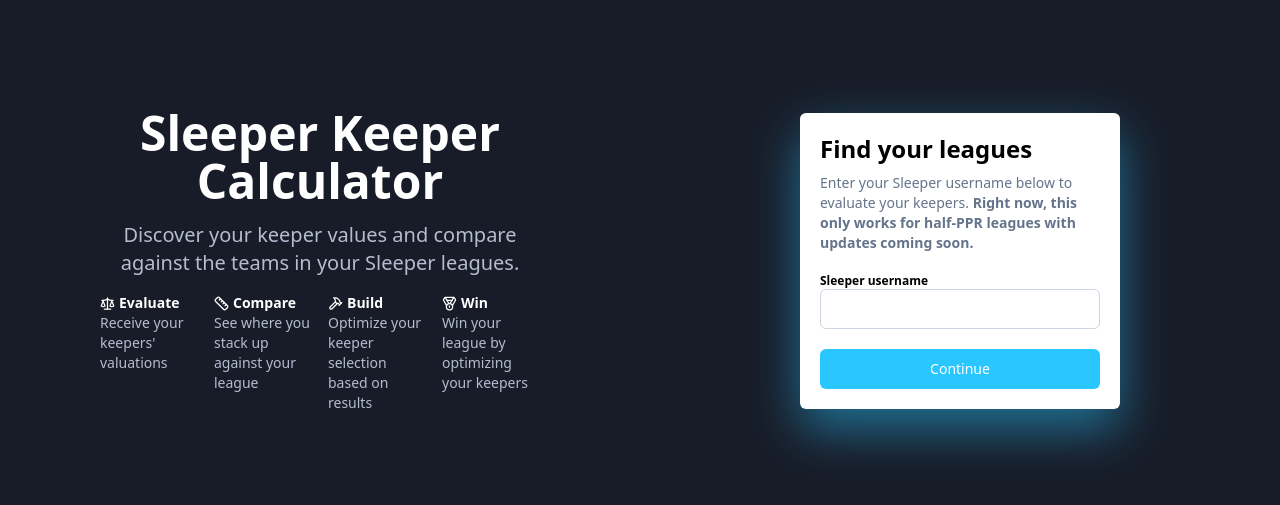
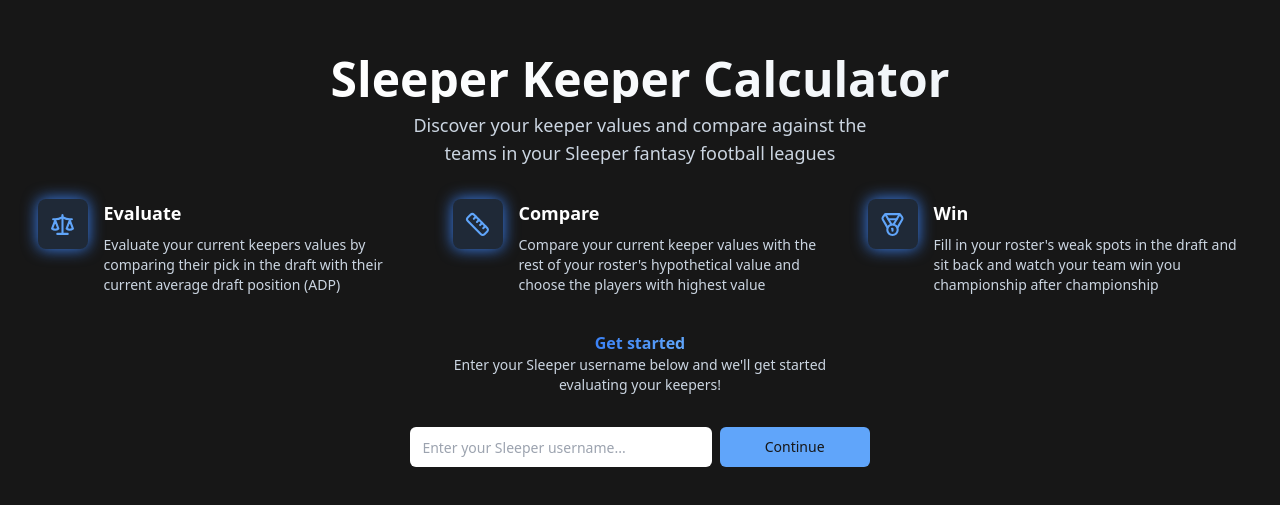
Before and after one commit to tjvonbr/keeper-calculator, a Next.js app: page / in a window 1280 px wide. Shown: the part 139-644 px from the top of the page. Built offline with nearby package versions, Linux system fonts and the light colour scheme.

Commit message:
landing redesign

```diff
--- a/src/app/globals.css
+++ b/src/app/globals.css
@@ -12,7 +12,3 @@
     --background-end-rgb: 0, 0, 0;
   }
 }
-
-body {
-  color: rgb(var(--foreground-rgb));
-}
--- a/src/app/layout.tsx
+++ b/src/app/layout.tsx
@@ -13,7 +13,7 @@
   children: React.ReactNode;
 }) {
   return (
-    <html className="bg-[#181c28]" lang="en">
+    <html className="bg-[#171717]" lang="en">
       <body>{children}</body>
       <Toaster position="bottom-right" />
     </html>
--- a/src/app/page.tsx
+++ b/src/app/page.tsx
@@ -1,67 +1,29 @@
+import HeroFeatures from "@/components/HeroFeatures";
 import LeagueForm from "@/components/LeagueForm";
-import { Hammer, Medal, Ruler, Scale } from "lucide-react";
 
 export default async function Home() {
   return (
-    <main className="md:min-h-screen mb-10 md:mb-0 flex flex-col lg:flex-row">
-      <div className="md:h-screen w-full lg:w-1/2 flex flex-col md:justify-center items-center">
-        <div className="w-3/4 p-5 flex flex-col justify-center items-center text-center space-y-4">
-          <h1 className="text-5xl text-white font-bold">
+    <main className="min-h-screen flex flex-col justify-center items-center">
+      <div className="flex flex-col justify-center items-center text-center space-y-8">
+        <div className="flex flex-col items-center space-y-2">
+          <h1 className="text-5xl text-transparent bg-clip-text bg-gradient-to-r from-white to-slate-100 font-extrabold">
             Sleeper Keeper Calculator
           </h1>
-          <p className="text-xl text-[#b4bcd0] font-light">
+          <p className="w-3/5 text-lg text-slate-300">
             Discover your keeper values and compare against the teams in your
-            Sleeper leagues.
+            Sleeper fantasy football leagues
           </p>
-          <div className="w-full flex flex-col items-center md:flex-row md:items-start space-y-6 md:space-y-0 md:space-x-4">
-            <div className="w-full flex-col text-center md:text-left">
-              <div className="flex justify-center md:justify-start space-x-1 text-lg md:text-sm text-white font-semibold">
-                <div className="flex justify-center items-center">
-                  <Scale size={15} />
-                </div>
-                <p>Evaluate</p>
-              </div>
-              <p className="text-lg md:text-sm text-[#b4bcd0]">
-                Receive your keepers&apos; valuations
-              </p>
-            </div>
-            <div className="w-full flex-col items-center text-center md:text-left">
-              <div className="flex justify-center md:justify-start space-x-1 text-lg md:text-sm text-white font-semibold">
-                <div className="flex justify-center items-center">
-                  <Ruler size={15} />
-                </div>
-                <p>Compare</p>
-              </div>
-              <p className="text-lg md:text-sm text-[#b4bcd0]">
-                See where you stack up against your league
-              </p>
-            </div>
-            <div className="w-full flex-col text-center md:text-left">
-              <div className="flex justify-center md:justify-start space-x-1 text-lg md:text-sm text-white font-semibold">
-                <div className="flex justify-center items-center">
-                  <Hammer size={15} />
-                </div>
-                <p>Build</p>
-              </div>
-              <p className="text-lg md:text-sm text-[#b4bcd0]">
-                Optimize your keeper selection based on results
-              </p>
-            </div>
-            <div className="w-full flex-col text-center md:text-left">
-              <div className="flex md:justify-start justify-center space-x-1 text-lg md:text-sm text-white font-semibold">
-                <div className="flex justify-center items-center">
-                  <Medal size={15} />
-                </div>
-                <p>Win</p>
-              </div>
-              <p className="text-lg md:text-sm text-[#b4bcd0]">
-                Win your league by optimizing your keepers
-              </p>
-            </div>
-          </div>
         </div>
-      </div>
-      <div className="lg:h-screen w-full lg:w-1/2 flex flex-col lg:justify-center items-center">
+        <HeroFeatures />
+        <div className="flex flex-col items-center">
+          <p className="text-transparent bg-clip-text bg-gradient-to-r from-blue-500 to-blue-400 font-bold">
+            Get started
+          </p>
+          <p className="w-3/4 text-center text-sm text-slate-300">
+            Enter your Sleeper username below and we&apos;ll get started
+            evaluating your keepers!
+          </p>
+        </div>
         <LeagueForm />
       </div>
     </main>
--- /dev/null
+++ b/src/components/HeroFeatures.tsx
@@ -0,0 +1,28 @@
+"use client";
+
+import { Feature, features } from "@/config/siteConfig";
+import Icon from "./Icon";
+
+export default function HeroFeatures() {
+  return (
+    <div className="flex space-x-10">
+      {features.map((feature: Feature, idx: number) => {
+        return (
+          <div key={idx} className="h-[100px] w-[375px] flex space-x-4">
+            <div className="h-full relative flex flex-col justify-start">
+              <div className="h-[50px] w-[50px] inset-0 absolute flex justify-center items-center rounded-lg bg-blue-500 blur"></div>
+              <div className="h-[50px] w-[50px] relative flex justify-center items-center rounded-lg bg-gray-800">
+                <Icon name={feature.icon} size={25} color="#60a5fa" />
+              </div>
+            </div>
+
+            <div className="space-y-2 text-left">
+              <p className="text-lg text-white font-bold">{feature.title}</p>
+              <p className="text-sm text-slate-300">{feature.description}</p>
+            </div>
+          </div>
+        );
+      })}
+    </div>
+  );
+}
--- a/src/components/LeagueForm.tsx
+++ b/src/components/LeagueForm.tsx
@@ -3,7 +3,6 @@
 import { useState } from "react";
 import toast from "react-hot-toast";
 import { useRouter, useSearchParams } from "next/navigation";
-import Link from "next/link";
 import Spinner from "./Spinner";
 
 export default function LeagueForm() {
@@ -38,34 +37,18 @@
   }
 
   return (
-    <form className="w-3/4 lg:w-1/2 p-5 flex flex-col items-center space-y-5 rounded-md bg-white shadow-[0_20px_50px_rgba(41,198,255,_0.5)]">
-      <div className="flex flex-col space-y-2">
-        <h1 className="w-full text-left text-2xl text-black font-bold">
-          Find your leagues
-        </h1>
-        <p className="text-sm text-slate-500">
-          Enter your Sleeper username below to evaluate your keepers.{" "}
-          <span className="font-semibold">
-            Right now, this only works for half-PPR leagues with updates coming
-            soon.
-          </span>
-        </p>
-      </div>
-      <fieldset className="w-full flex flex-col">
-        <label className="text-xs text-black font-bold" htmlFor="userId">
-          Sleeper username
-        </label>
+    <form className="w-1/2 flex justify-center items-center space-x-2 rounded-md">
       <input
-          className="h-10 w-full px-3 py-2 border border-slate-300 rounded-md text-black text-sm"
+        className="h-10 w-1/2 px-3 py-2 rounded-md text-black text-sm"
         type="text"
+        placeholder="Enter your Sleeper username..."
         value={username}
         onChange={(e: React.ChangeEvent<HTMLInputElement>) =>
           setUsername(e.target.value)
         }
       />
-      </fieldset>
       <button
-        className="h-10 w-full hover:opacity-90 flex items-center justify-center rounded-md text-sm text-white font-medium transition-all bg-[#29c6ff] disabled:cursor-not-allowed"
+        className="h-10 w-[150px] bg-blue-400 hover:bg-blue-300 flex items-center justify-center rounded-md text-sm text-[#171717] font-medium transition-colors disabled:cursor-not-allowed"
         disabled={username.length < 1 || isLoading}
         onClick={handleSubmit}
       >
--- a/src/components/icon.tsx
+++ b/src/components/icon.tsx
@@ -1,31 +1,13 @@
-import { ImageResponse } from "next/server";
+import { icons } from "@/config/icons";
 
-export const runtime = "edge";
+export interface IconProps {
+  name: string;
+  color: string;
+  size: number;
+}
 
-export const size = {
-  width: 32,
-  height: 32,
-};
-export const contentType = "image/png";
+export default function Icon({ name, color, size }: IconProps) {
+  const LucideIcon = icons[name];
 
-export default function Icon() {
-  return new ImageResponse(
-    (
-      <div
-        style={{
-          fontSize: 24,
-          width: "100%",
-          height: "100%",
-          display: "flex",
-          alignItems: "center",
-          justifyContent: "center",
-        }}
-      >
-        🧮
-      </div>
-    ),
-    {
-      ...size,
-    }
-  );
+  return <LucideIcon color={color} size={size} />;
 }
--- /dev/null
+++ b/src/config/icons.ts
@@ -0,0 +1,27 @@
+import {
+  ActivitySquare,
+  BookOpenCheck,
+  Briefcase,
+  Cloud,
+  Hammer,
+  Headphones,
+  Lock,
+  Medal,
+  Ruler,
+  Scale,
+  Target,
+  Users,
+  Workflow,
+  type LucideIcon,
+} from "lucide-react";
+
+export interface Icons {
+  [key: string]: LucideIcon;
+}
+
+export const icons: Icons = {
+  hammer: Hammer,
+  medal: Medal,
+  ruler: Ruler,
+  scale: Scale,
+};
--- /dev/null
+++ b/src/config/siteConfig.ts
@@ -0,0 +1,26 @@
+export interface Feature {
+  title: string;
+  description: string;
+  icon: string;
+}
+
+export const features: Feature[] = [
+  {
+    title: "Evaluate",
+    description:
+      "Evaluate your current keepers values by comparing their pick in the draft with their current average draft position (ADP)",
+    icon: "scale",
+  },
+  {
+    title: "Compare",
+    description:
+      "Compare your current keeper values with the rest of your roster's hypothetical value and choose the players with highest value",
+    icon: "ruler",
+  },
+  {
+    title: "Win",
+    description:
+      "Fill in your roster's weak spots in the draft and sit back and watch your team win you championship after championship",
+    icon: "medal",
+  },
+];
```
Lines whose indentation alone changed are shown as unchanged.
